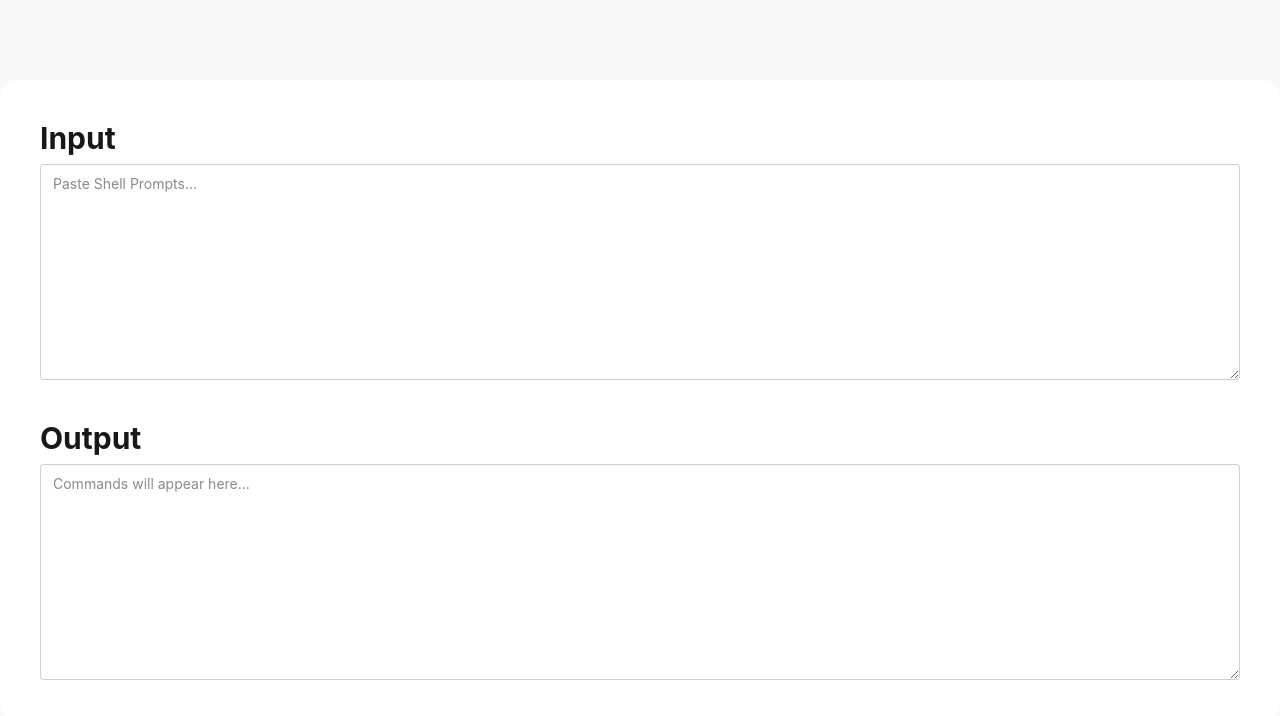
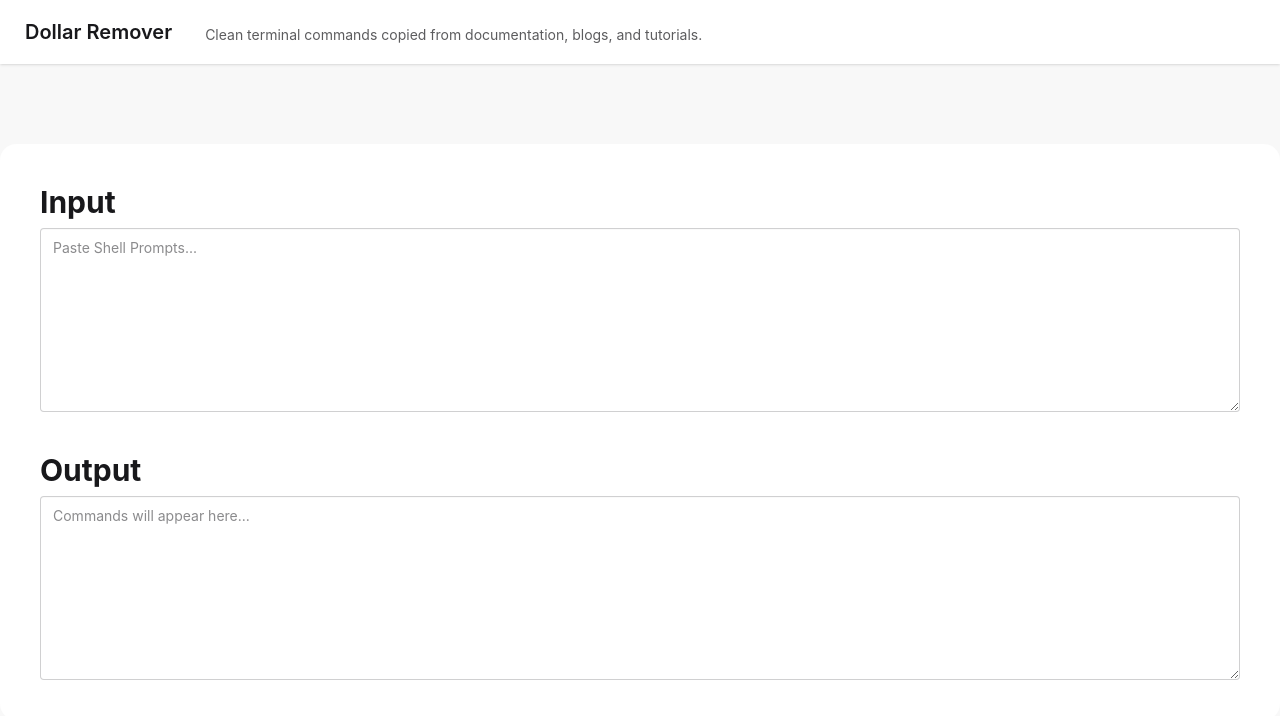
Before and after one commit to philip82148/dollar-remover, a React (Vite) app: page / in a window 1280 px wide. Shown: the top 716 px of the page. Built offline with nearby package versions, Linux system fonts and the light colour scheme.

Commit message:
add header

```diff
--- a/src/App.tsx
+++ b/src/App.tsx
@@ -6,8 +6,17 @@ import { toast, ToastContainer } from "react-toastify";
 function App() {
   const [command, setCommand] = useState<string>("");
   return (
-    <div className="w-screen h-screen flex justify-center bg-base-200">
-      <div className="container my-20 rounded-2xl bg-base-100 flex flex-col gap-10 p-10">
+    <div className="w-screen h-screen flex flex-col items-center bg-base-200">
+      <div className="navbar bg-base-100 shadow-sm">
+        <h1>
+          <a className="btn btn-ghost text-xl">Dollar Remover</a>
+        </h1>
+        <div className="ml-4 text-sm mt-1.5 opacity-70">
+          Clean terminal commands copied from documentation, blogs, and
+          tutorials.
+        </div>
+      </div>
+      <div className="container grow my-20 rounded-2xl bg-base-100 flex flex-col gap-10 p-10">
         <div className="flex flex-col grow gap-2">
           <div className="font-bold text-3xl">Input</div>
           <textarea
```
